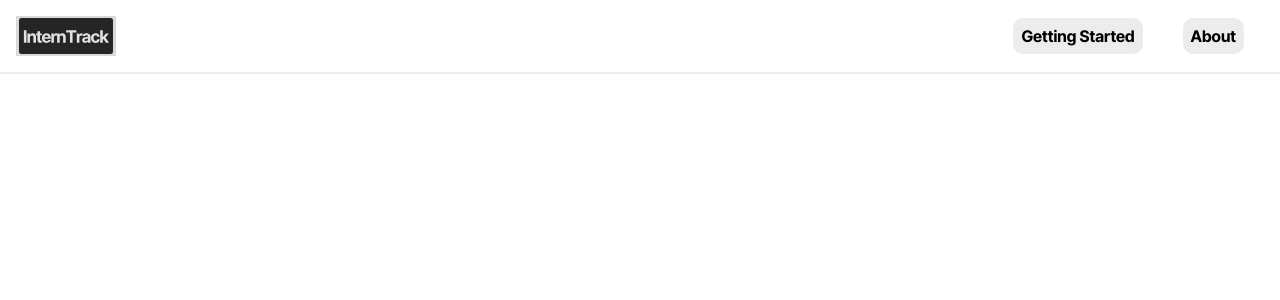
After one commit to hcps-zhangjj/Internship-Tracker-2026, a Python web app: template app/templates/signup.html in a window 1280 px wide. The commit adds this page. Shown: the top 300 px of the page. Run offline with Jinja, Linux system fonts and the light colour scheme; the template is opened without the code that fills it, so the values that code supplies are empty.

Commit message:
Created header template for pre-login, new js file

```diff
--- a/app/static/style.css
+++ b/app/static/style.css
@@ -17,14 +17,14 @@ section {
     margin-block: 5px;
 }
 
-header {
+prelog-header {
     display: flex;
     justify-content: space-between;
     padding: 1em;
     border-bottom: 2px #ececec solid;
 }
 
-header img {
+prelog-header img {
     width: 100px;
 }
 
@@ -50,6 +50,3 @@ header img {
     font-weight: bold;
     text-decoration: none;
 }
-
-.wrapper {
-}
--- /dev/null
+++ b/app/templates/script.js
@@ -0,0 +1,19 @@
+
+// Templating header that is pre-login
+
+class PreLogHeader extends HTMLElement {
+    connectedCallback() {
+        this.innerHTML = `<img src="../assets/large-logo.svg" alt="">
+
+        <nav class="primary-navigation">
+            <ul>
+                <li><a href="start.html">Getting Started</a></li>
+                <li><a href="about.html">About</a></li>
+            </ul>
+        </nav>`
+
+
+    }
+}
+
+customElements.define('prelog-header', PreLogHeader)
--- /dev/null
+++ b/app/templates/signup.html
@@ -0,0 +1,26 @@
+<!DOCTYPE html>
+<html lang="en">
+<head>
+
+    <meta charset="UTF-8">
+    <meta name="viewport" content="width=device-width, initial-scale=1.0">
+    <title>Internship Tracker</title>
+    <link rel="stylesheet" href="../static/style.css">
+    <script type=module src="./script.js" defer></script>
+
+    <!-- Adding in favicon (tiny logo at the tab bar)-->
+    <link rel="icon" type="image/x-icon" href="../assets/small-logo.svg">
+</head>
+<body>
+
+    <div class="wrapper">
+        <prelog-header></prelog-header>
+    </div>
+
+    <div>
+        <main>
+
+        </main>
+    </div>
+</body>
+</html>
```
Also changed, not shown: app/templates/login.html (renamed from app/templates/index.html, +2 -10 lines).
